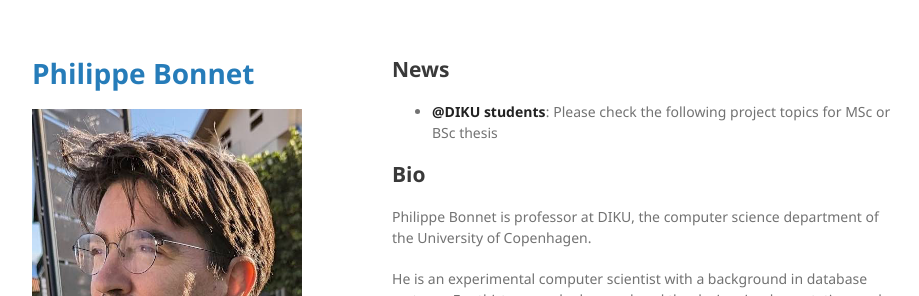
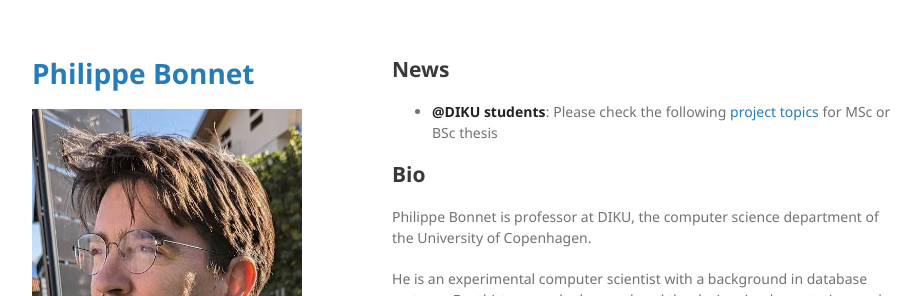
Before and after one commit to bonnet-p/bonnet-p.github.io, a Jekyll site: the page built from docs/index.md, in a window 1280 px wide and 900 px high. Shown: the top 296 px of the window, without its empty margins (178-1097 px from the left). Built offline with Jekyll 4.4.1, drawn with Linux system fonts in a browser that asks for light colours; our own code applies the rules of GitHub Pages for plain Markdown files; part of the change alters nothing that is shown.

```diff
--- a/docs/index.md
+++ b/docs/index.md
@@ -4,7 +4,7 @@ layout: default
 
 ## News
 
-- **@DIKU students**: Please check the following project topics for MSc or BSc thesis
+- **@DIKU students**: Please check the following [project topics](projects.md) for MSc or BSc thesis
 
 ## Bio
 
```
